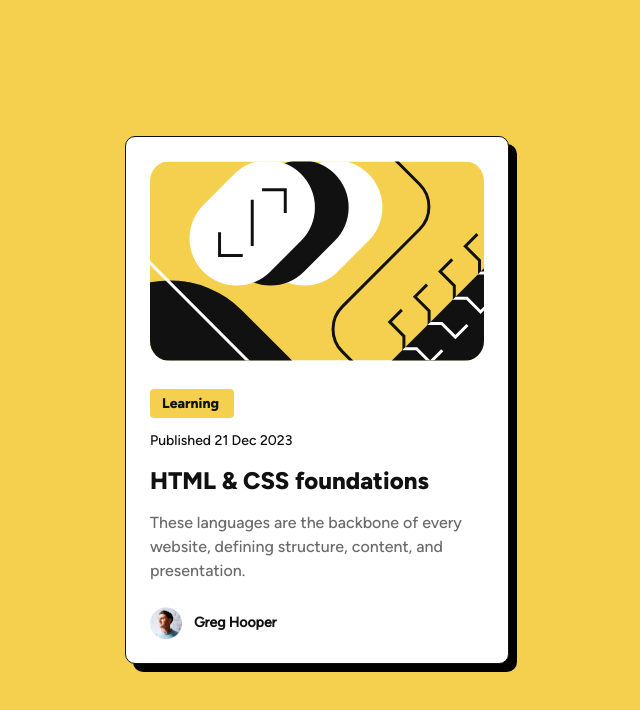
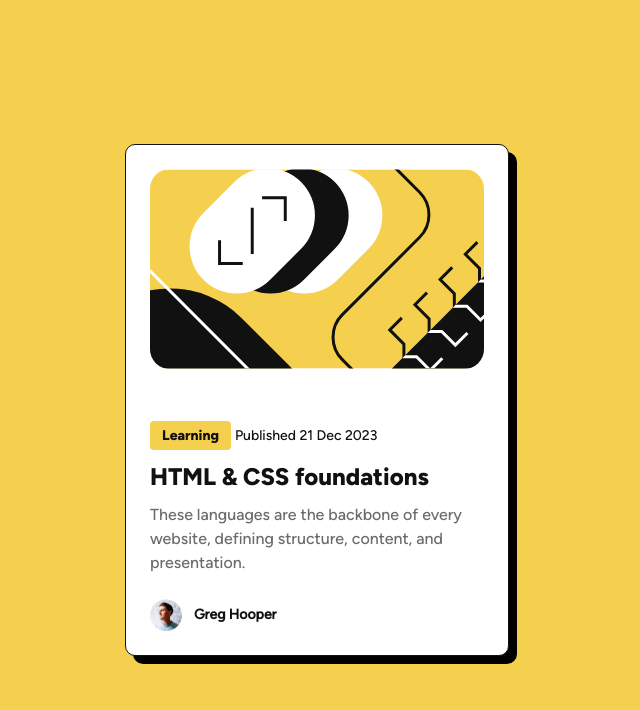
Before and after one commit to Mariana-VV/blog-preview-card-main, a plain HTML site: page index.html in a window 1280 px wide. Shown: the whole page, without its empty margins (323-963 px from the left). Drawn offline with Linux system fonts and the light colour scheme.

Commit message:
Changed tag to time

```diff
--- a/index.html
+++ b/index.html
@@ -24,8 +24,10 @@
         class="card-img"
       />
       <div class="card-content">
-        <div class="card-learning">Learning</div>
-        <p class="card-published">Published 21 Dec 2023</p>
+        <p class="card-learning">Learning</p>
+        <time class="card-published" datetime="2023-01-21"
+          >Published 21 Dec 2023</time
+        >
         <h2 class="cart-title">HTML & CSS foundations</h2>
         <p class="card-text">
           These languages are the backbone of every website, defining structure,
--- a/style.css
+++ b/style.css
@@ -55,10 +55,10 @@ body {
 }
 
 .card-learning {
+  display: inline-block;
   margin-top: 1.5rem;
   background-color: var(--yellow);
   color: var(--grey950);
-  width: 25%;
   padding: 4px 12px;
   border-radius: 4px;
   font-size: 0.875rem;
@@ -77,9 +77,8 @@ body {
   font-family: "FigtreeExtraBold", sans-serif;
   font-weight: 800;
   font-size: 1.5rem;
-  line-height: 1.5;
   color: var(--grey950);
-  transition: all 1s ease;
+  transition: all 0.2s ease;
 }
 
 .cart-title:hover {
```
